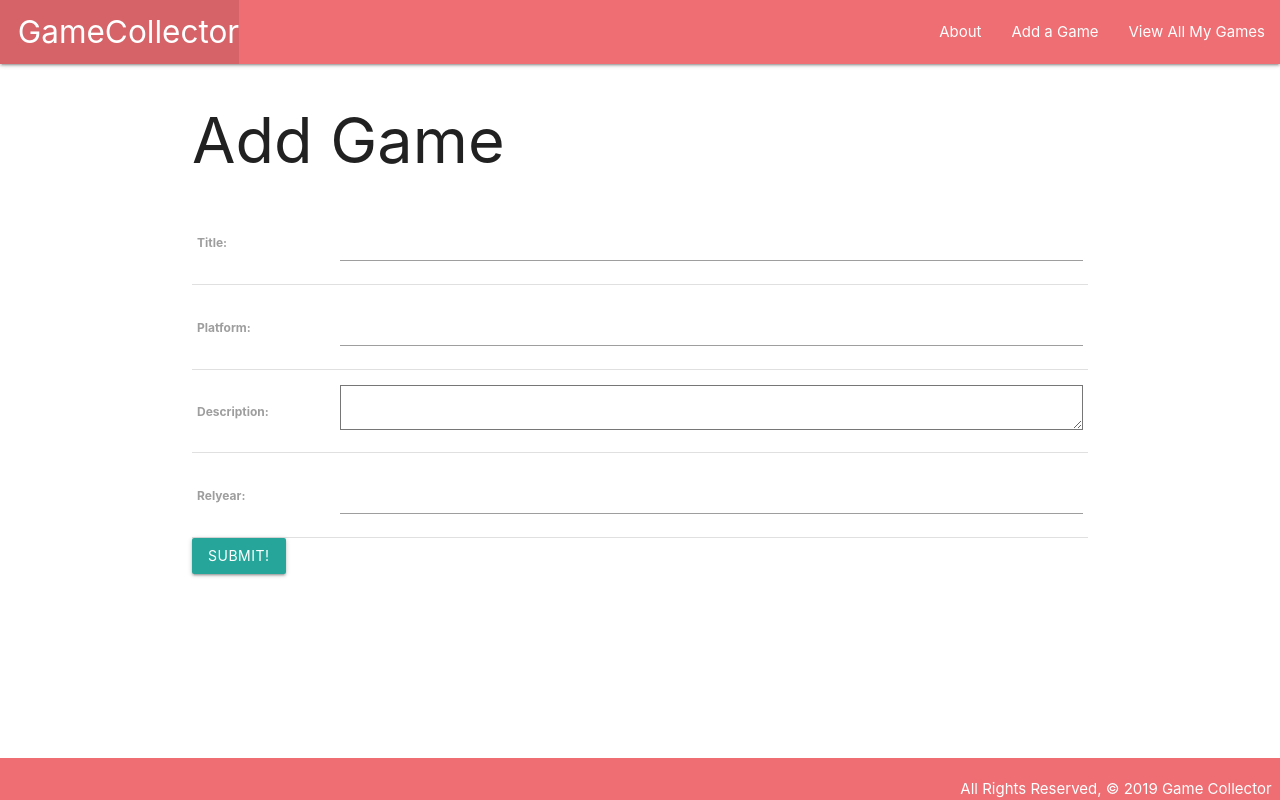
After one commit to Mad-Hatter-1865/Django_Lab, a Django app: page /games/create/ in a window 1280 px wide. The commit adds this page. Run offline with Django 3.2, Linux system fonts and the light colour scheme.

Commit message:
Part 3 Complete

```diff
--- a/main_app/models.py
+++ b/main_app/models.py
@@ -1,4 +1,5 @@
 from django.db import models
+from django.urls import reverse
 
 class Game(models.Model):
     title = models.CharField(max_length=100)
@@ -6,5 +7,8 @@ class Game(models.Model):
     description = models.TextField(max_length=250)
     relyear = models.IntegerField()
 
-def __str__(self):
-    return f'{self.title} ({self.id})'
+    def __str__(self):
+        return self.title
+
+    def get_absolute_url(self):
+        return reverse('detail', kwargs={'game_id': self.id})
--- a/main_app/templates/about.html
+++ b/main_app/templates/about.html
@@ -3,6 +3,6 @@
 
 <h1>About the Game Collector</h1>
 <hr />
-<p>Hire the Game Collector!</p>
+<p>I am the Game Collector!</p>
 
 {% endblock %}
--- a/main_app/templates/base.html
+++ b/main_app/templates/base.html
@@ -17,8 +17,9 @@
           <li><a href="/" class="left brand-logo">&nbsp;&nbsp;GameCollector</a></li>
         </ul>
         <ul class="right">
-          <li><a href="/about">About</a></li>
-          <li><a href="/games">View All My Games</a></li>
+          <li><a href="{% url 'about' %}">About</a></li>
+          <li><a href="{% url 'games_create' %}">Add a Game</a></li>
+          <li><a href="{% url 'index' %}">View All My Games</a></li>
         </ul>
       </div>
     </nav>
--- a/main_app/templates/games/detail.html
+++ b/main_app/templates/games/detail.html
@@ -14,6 +14,12 @@
       <p>Release Year: 2000's</p>
     {% endif %}
   </div>
+
+  <div class="card-action">
+    <a href="{% url 'games_update' game.id %}">Edit</a>
+    <a href="{% url 'games_delete' game.id %}">Delete</a>
+  </div>
+
 </div>
 
 {% endblock %}
--- /dev/null
+++ b/main_app/templates/main_app/game_form.html
@@ -0,0 +1,20 @@
+{% extends 'base.html' %}
+
+{% block content %}
+
+{% if object %}
+    <h1>Edit <span class="teal-text">{{object.title}}</span></h1>
+  {% else %}
+    <h1>Add Game</h1>
+  {% endif %}
+  <!-- Leaving the action empty makes the form post to the same url used to display it -->
+  <form action="" method="post">
+    <!-- Django requires the following for security purposes -->
+    {% csrf_token %}
+    <table>
+      <!-- Render the inputs inside of <tr>s & <td>s -->
+      {{ form.as_table }}
+    </table>
+    <input type="submit" value="Submit!" class="btn">
+  </form>
+{% endblock %}
--- a/main_app/urls.py
+++ b/main_app/urls.py
@@ -6,4 +6,7 @@ urlpatterns = [
     path('about/',views.about, name='about'),
     path('games/',views.games_index, name='index'),
     path('games/<int:game_id>/', views.games_detail, name='detail'),
+    path('games/create/', views.GameCreate.as_view(), name='games_create'),
+    path('games/<int:pk>/update/', views.GameUpdate.as_view(), name='games_update'),
+    path('games/<int:pk>/delete/', views.GameDelete.as_view(), name='games_delete'),
 ]
--- a/main_app/views.py
+++ b/main_app/views.py
@@ -1,4 +1,5 @@
 from django.shortcuts import render
+from django.views.generic.edit import CreateView, UpdateView, DeleteView
 from .models import Game
 
 
@@ -16,3 +17,16 @@ def games_index(request):
 def games_detail(request, game_id):
     game = Game.objects.get(id=game_id)
     return render(request, 'games/detail.html', {'game': game})
+
+class GameCreate(CreateView):
+    model = Game
+    fields = '__all__'
+    success_url = '/games/'
+
+class GameUpdate(UpdateView):
+    model = Game
+    fields = ['platform', 'description', 'relyear']
+
+class GameDelete(DeleteView):
+    model = Game
+    success_url = '/games/'
```
Also changed, not shown: main_app/templates/main_app/game_confirm_delete.html (added, +13 -0 lines).
